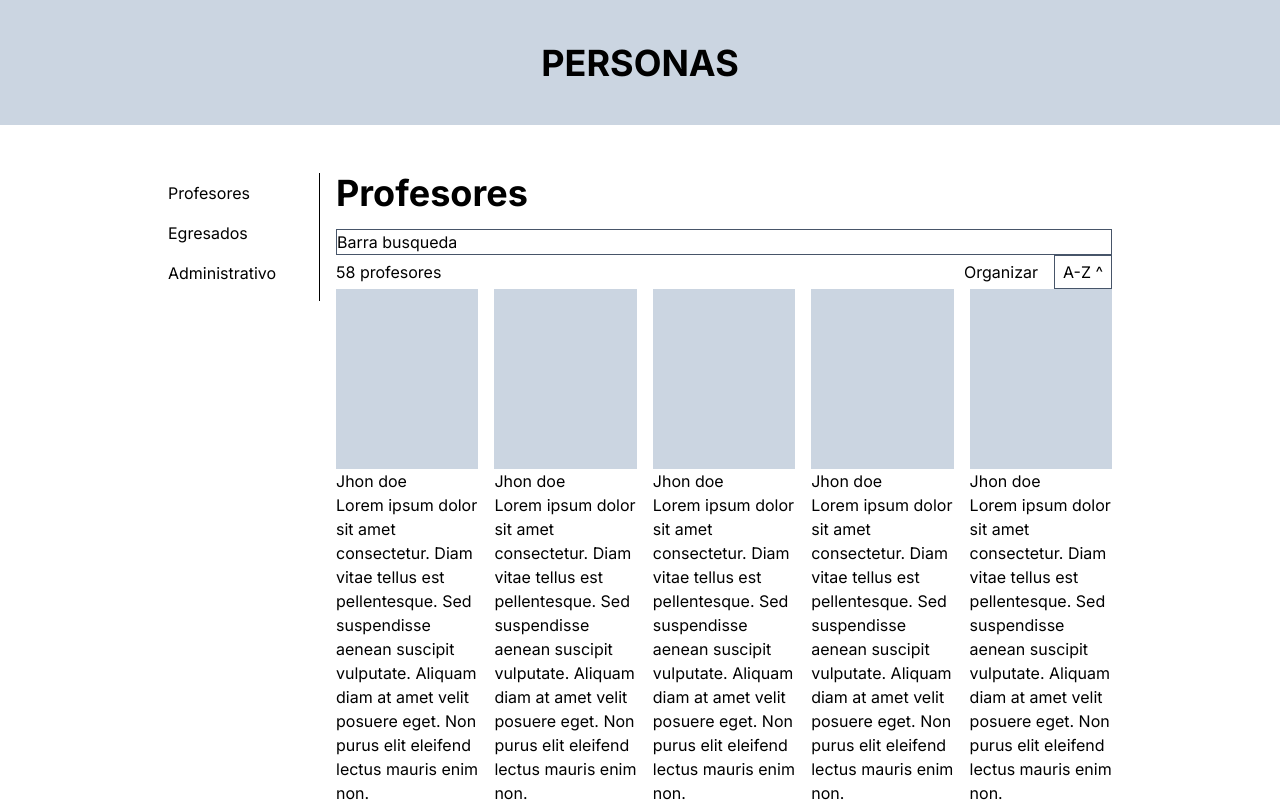
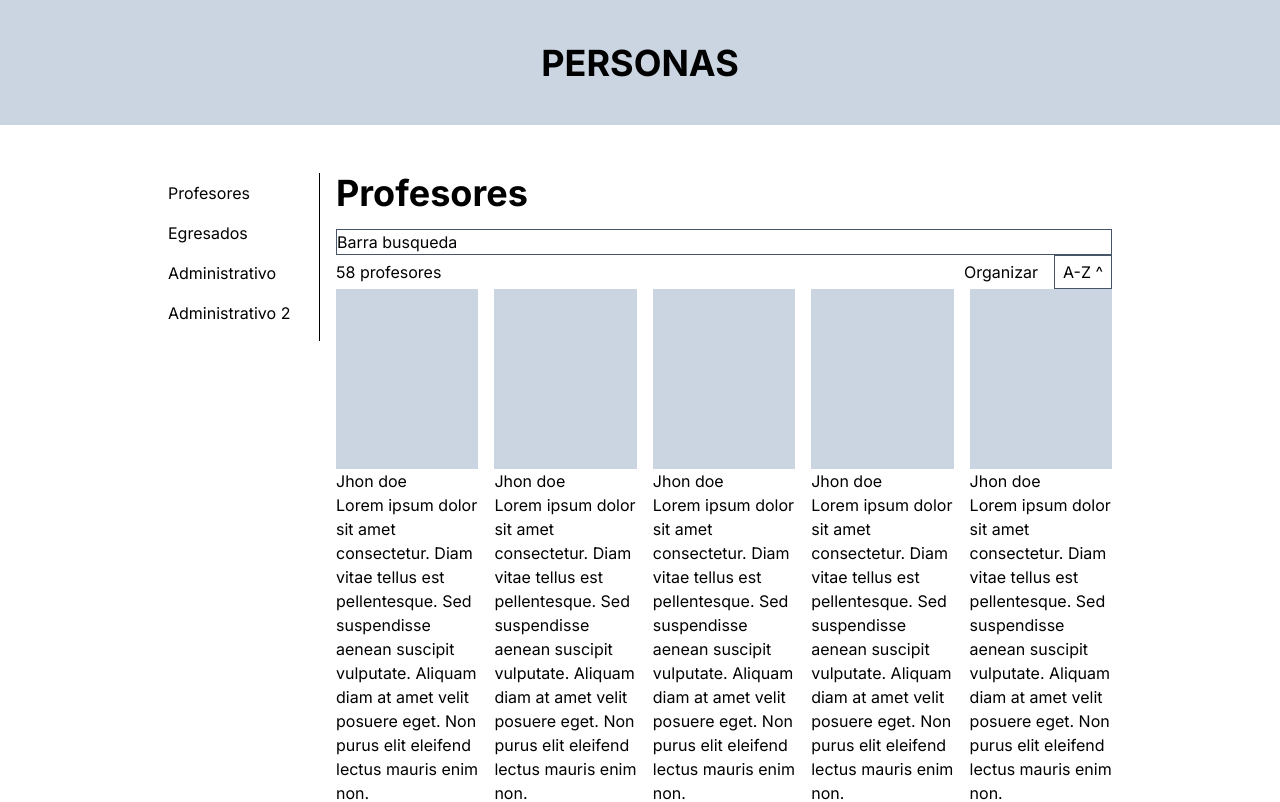
Before and after one commit to LideEieUcv/eie-frontend, a Next.js app: page /personas in a window 1280 px wide. Shown: the top 802 px of the page. Built offline with nearby package versions, Linux system fonts and the light colour scheme.

Commit message:
feat: first draft of list-navigation

```diff
--- /dev/null
+++ b/app/components/list-nav.tsx
@@ -0,0 +1,28 @@
+const NAV_ITEMS = [
+  {
+    label: 'Profesores',
+  },
+  {
+    label: 'Egresados',
+  },
+  {
+    label: 'Administrativo',
+  },
+  {
+    label: 'Administrativo 2',
+  },
+];
+
+const ListNavigation = () => {
+  return (
+    <ul className="flex h-fit flex-col border-r border-black pb-2">
+      {NAV_ITEMS.map((item) => (
+        <li className="cursor-pointer px-2 py-2 hover:bg-slate-100" id={`menu-item-${item.label}`}>
+          {item.label}
+        </li>
+      ))}
+    </ul>
+  );
+};
+
+export default ListNavigation;
--- a/app/personas/layout.tsx
+++ b/app/personas/layout.tsx
@@ -6,8 +6,7 @@ const PeopleLayout = ({
   children: React.ReactNode;
 }>) => {
   return (
-    <div className="w-full ">
-      {/* TODO: component de header */}
+    <div className="w-full pb-4">
       <TitleSection>Personas</TitleSection>
       {children}
     </div>
--- a/app/personas/page.tsx
+++ b/app/personas/page.tsx
@@ -1,12 +1,10 @@
+import ListNavigation from '../components/list-nav';
+
 export default function Page() {
   return (
     <div className="grid-cols-1/5  mx-40 mt-12 grid">
       {/* Componente de navegacion lateral */}
-      <ul className="flex h-fit flex-col border-r border-black pb-2">
-        <li className="px-2 py-2 hover:bg-slate-100">Profesores</li>
-        <li className="px-2 py-2 hover:bg-slate-100">Egresados</li>
-        <li className="px-2 py-2 hover:bg-slate-100">Administrativo</li>
-      </ul>
+      <ListNavigation />
       <main className="px-2 pl-4">
         <h3 className="mb-4 text-4xl font-bold">Profesores</h3>
         <div className="w-full border border-slate-600">Barra busqueda</div>
```
